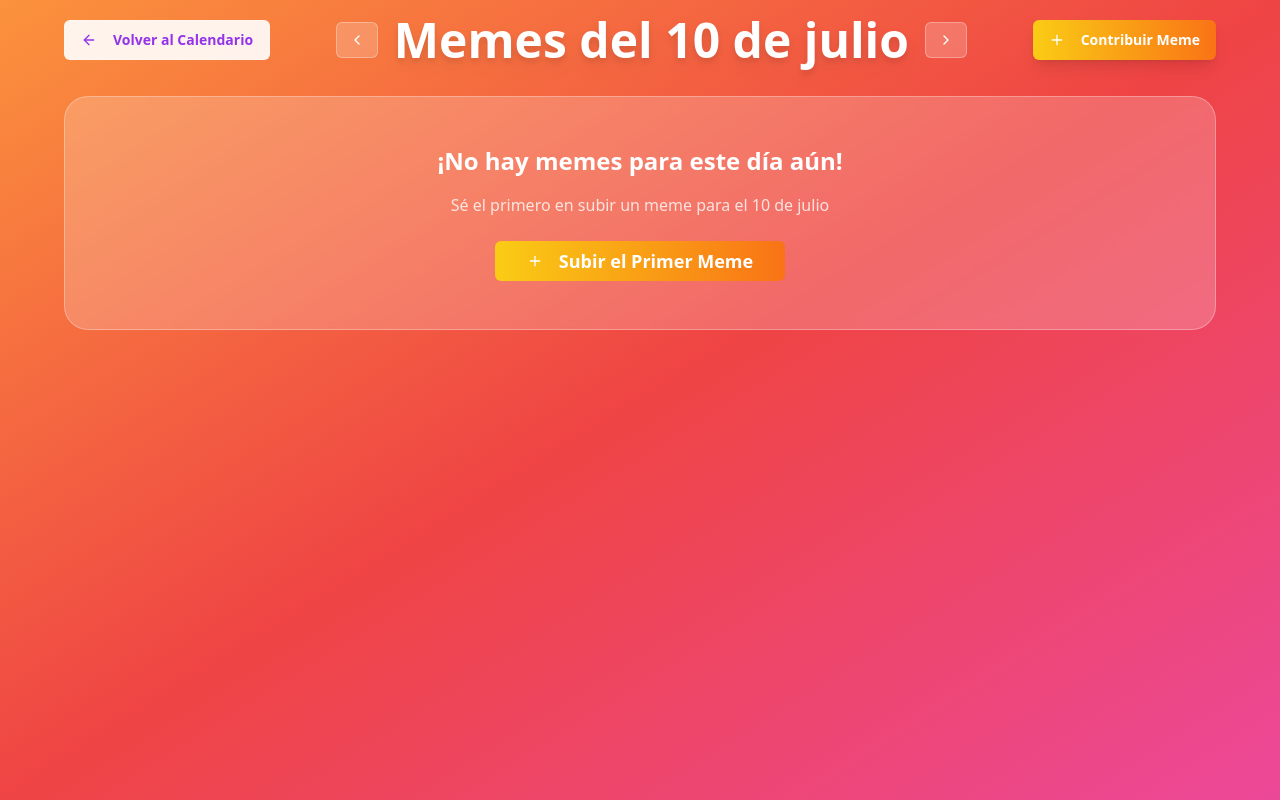
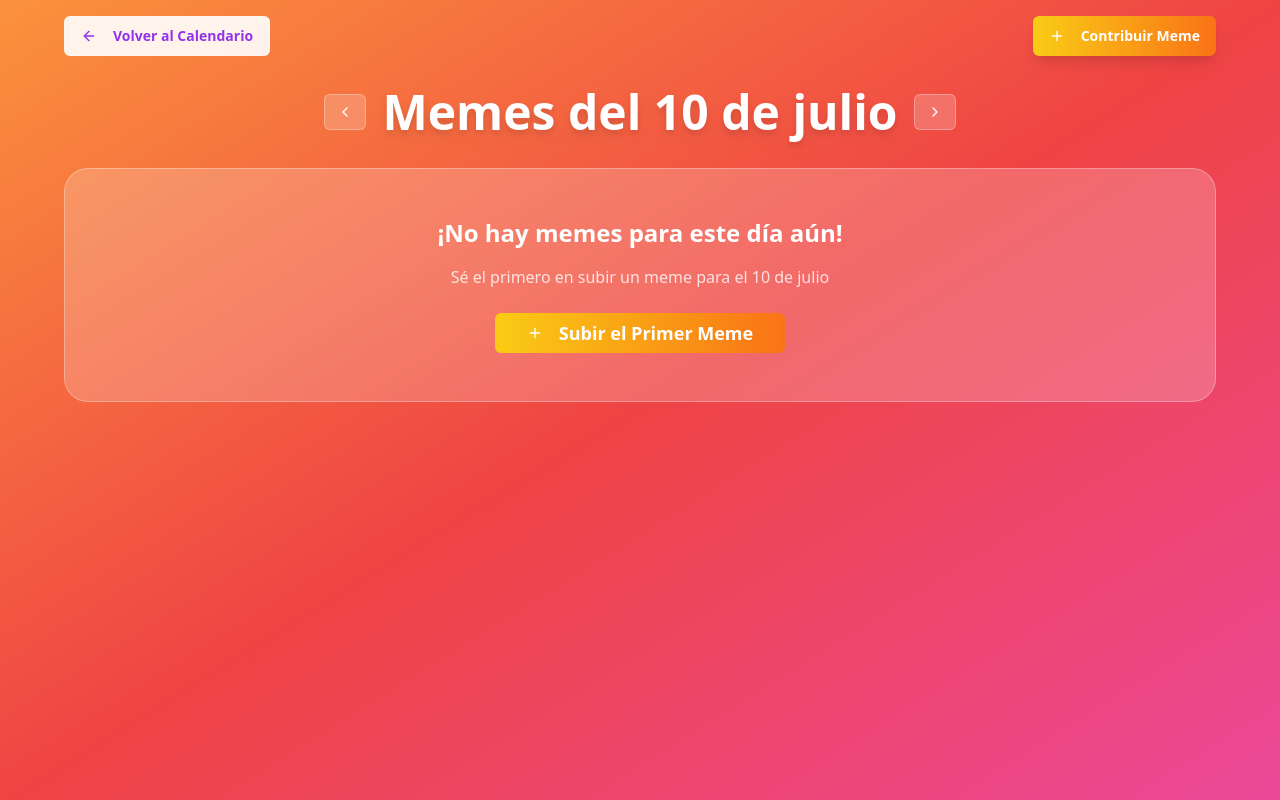
Before and after one commit to memesdejulio/memesdejulio.github.io, a React (Vite) app: page / in a window 1280 px wide. Both pictures are taken after a click on the button "10". Built offline with nearby package versions, Linux system fonts and the light colour scheme.

Commit message:
Some improvements

```diff
--- a/src/components/DayMemes.tsx
+++ b/src/components/DayMemes.tsx
@@ -1,9 +1,21 @@
 import React, { useState, useEffect } from 'react';
-import { Button } from "@/components/ui/button";
-import { Dialog, DialogContent, DialogHeader, DialogTitle } from "@/components/ui/dialog";
-import { ArrowLeft, Plus, Download, X, ChevronLeft, ChevronRight } from "lucide-react";
-import { format, addDays, subDays } from "date-fns";
-import MemeSubmissionForm from "./MemeSubmissionForm";
+import { Button } from '@/components/ui/button';
+import {
+	Dialog,
+	DialogContent,
+	DialogHeader,
+	DialogTitle,
+} from '@/components/ui/dialog';
+import {
+	ArrowLeft,
+	Plus,
+	Download,
+	X,
+	ChevronLeft,
+	ChevronRight,
+} from 'lucide-react';
+import { format, addDays, subDays } from 'date-fns';
+import MemeSubmissionForm from './MemeSubmissionForm';
 
 interface DayMemesProps {
 	date: Date;
@@ -35,20 +47,33 @@ const DayMemes: React.FC<DayMemesProps> = ({ date, onBack, onDateChange }) => {
 
 			if (manifestResponse.ok) {
 				const manifest = await manifestResponse.json();
-        const localMemes: Meme[] = manifest.memes.map((memeInfo: any, index: number) => ({
+				const localMemes: Meme[] = manifest.memes.map(
+					(memeInfo: any, index: number) => ({
 						id: index + 1,
 						title: memeInfo.title || `Meme del ${day} de julio`,
 						imageUrl: `/memes/${day}/${memeInfo.filename}`,
 						submittedBy: memeInfo.submittedBy || 'Usuario',
 						approved: true,
-        }));
+					})
+				);
 				setMemes(localMemes);
 			} else {
 				// Fallback: try to load a simple list of common filenames
 				const commonFilenames = [
-          '1.jpg', '2.jpg', '3.jpg', '4.jpg', '5.jpg',
-          '1.png', '2.png', '3.png', '4.png', '5.png',
-          'meme.jpg', 'meme.png', 'image.jpg', 'image.png'
+					'1.jpg',
+					'2.jpg',
+					'3.jpg',
+					'4.jpg',
+					'5.jpg',
+					'1.png',
+					'2.png',
+					'3.png',
+					'4.png',
+					'5.png',
+					'meme.jpg',
+					'meme.png',
+					'image.jpg',
+					'image.png',
 				];
 
 				const localMemes: Meme[] = [];
@@ -56,7 +81,9 @@ const DayMemes: React.FC<DayMemesProps> = ({ date, onBack, onDateChange }) => {
 				// Check each common filename
 				for (const filename of commonFilenames) {
 					try {
-            const imageResponse = await fetch(`/memes/${day}/${filename}`, { method: 'HEAD' });
+						const imageResponse = await fetch(`/memes/${day}/${filename}`, {
+							method: 'HEAD',
+						});
 						if (imageResponse.ok) {
 							localMemes.push({
 								id: localMemes.length + 1,
@@ -115,7 +142,8 @@ const DayMemes: React.FC<DayMemesProps> = ({ date, onBack, onDateChange }) => {
 	};
 
 	const navigateDay = (direction: 'prev' | 'next') => {
-    const newDate = direction === 'prev' ? subDays(currentDate, 1) : addDays(currentDate, 1);
+		const newDate =
+			direction === 'prev' ? subDays(currentDate, 1) : addDays(currentDate, 1);
 
 		// Only allow navigation within July of current year
 		if (newDate.getMonth() === 6 && newDate.getFullYear() === currentYear) {
@@ -158,6 +186,15 @@ const DayMemes: React.FC<DayMemesProps> = ({ date, onBack, onDateChange }) => {
 						Volver al Calendario
 					</Button>
 
+					<Button
+						onClick={() => setShowSubmissionForm(true)}
+						className="bg-gradient-to-r from-yellow-400 to-orange-500 hover:from-yellow-500 hover:to-orange-600 text-white font-semibold shadow-lg"
+					>
+						<Plus className="w-4 h-4 mr-2" />
+						Contribuir Meme
+					</Button>
+				</div>
+				<div className="flex items-center justify-center mb-8">
 					<div className="flex items-center space-x-4">
 						<Button
 							onClick={() => navigateDay('prev')}
@@ -183,14 +220,6 @@ const DayMemes: React.FC<DayMemesProps> = ({ date, onBack, onDateChange }) => {
 							<ChevronRight className="w-4 h-4" />
 						</Button>
 					</div>
-
-          <Button
-            onClick={() => setShowSubmissionForm(true)}
-            className="bg-gradient-to-r from-yellow-400 to-orange-500 hover:from-yellow-500 hover:to-orange-600 text-white font-semibold shadow-lg"
-          >
-            <Plus className="w-4 h-4 mr-2" />
-            Contribuir Meme
-          </Button>
 				</div>
 
 				{memes.length === 0 ? (
@@ -200,7 +229,8 @@ const DayMemes: React.FC<DayMemesProps> = ({ date, onBack, onDateChange }) => {
 								¡No hay memes para este día aún!
 							</h2>
 							<p className="text-white/80 mb-6">
-                Sé el primero en subir un meme para el {format(currentDate, "d 'de julio'")}
+								Sé el primero en subir un meme para el{' '}
+								{format(currentDate, "d 'de julio'")}
 							</p>
 							<Button
 								onClick={() => setShowSubmissionForm(true)}
@@ -237,7 +267,8 @@ const DayMemes: React.FC<DayMemesProps> = ({ date, onBack, onDateChange }) => {
 										{meme.title}
 									</h3>
 									<p className="text-sm text-gray-600">
-                    Por: <span className="font-semibold">{meme.submittedBy}</span>
+										Por:{' '}
+										<span className="font-semibold">{meme.submittedBy}</span>
 									</p>
 								</div>
 							</div>
@@ -246,7 +277,10 @@ const DayMemes: React.FC<DayMemesProps> = ({ date, onBack, onDateChange }) => {
 				)}
 
 				{/* Image Modal */}
-        <Dialog open={!!selectedMeme} onOpenChange={() => setSelectedMeme(null)}>
+				<Dialog
+					open={!!selectedMeme}
+					onOpenChange={() => setSelectedMeme(null)}
+				>
 					<DialogContent className="max-w-4xl w-full max-h-[90vh] p-0 overflow-hidden">
 						{selectedMeme && (
 							<div className="relative">
@@ -262,7 +296,12 @@ const DayMemes: React.FC<DayMemesProps> = ({ date, onBack, onDateChange }) => {
 										</div>
 										<div className="flex items-center space-x-2">
 											<Button
-                        onClick={() => handleDownload(selectedMeme.imageUrl, selectedMeme.title)}
+												onClick={() =>
+													handleDownload(
+														selectedMeme.imageUrl,
+														selectedMeme.title
+													)
+												}
 												variant="secondary"
 												size="sm"
 												className="bg-white/20 hover:bg-white/30 text-white border-0"
```
Lines whose indentation alone changed are shown as unchanged.
